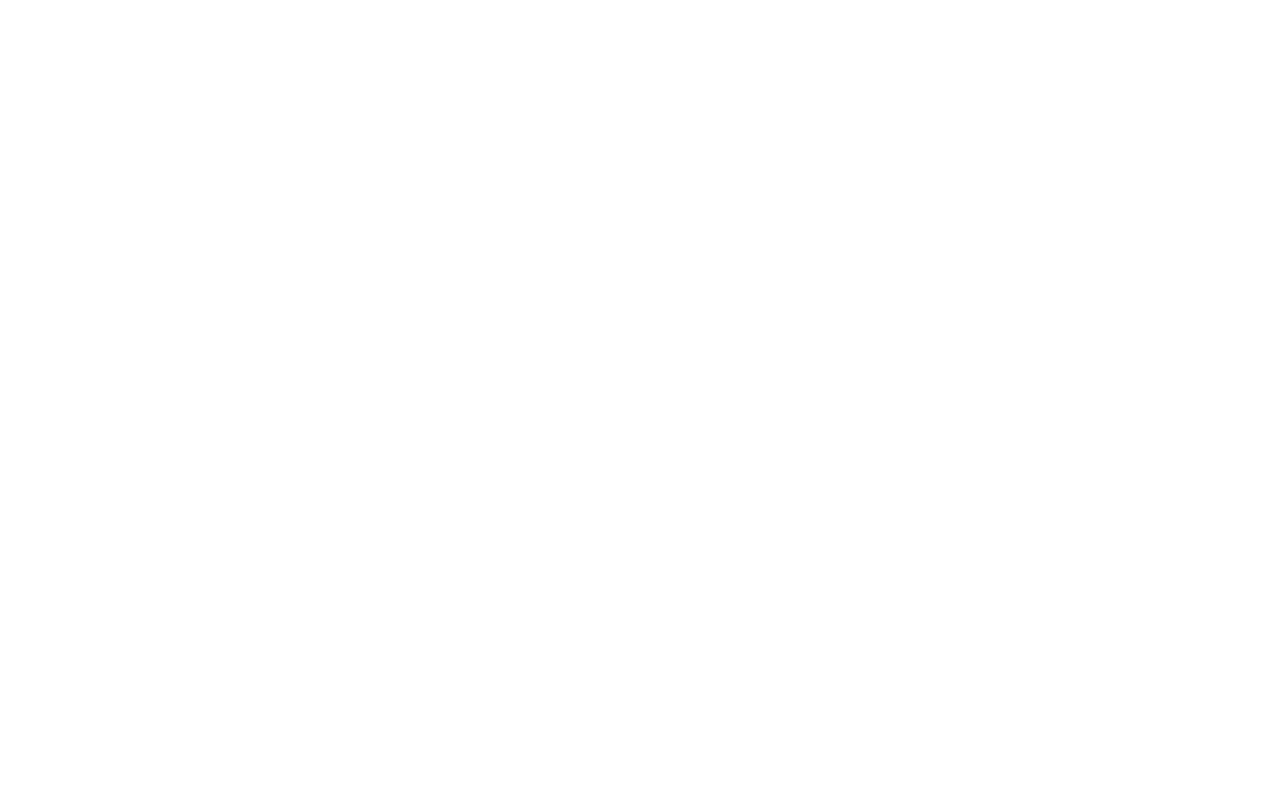
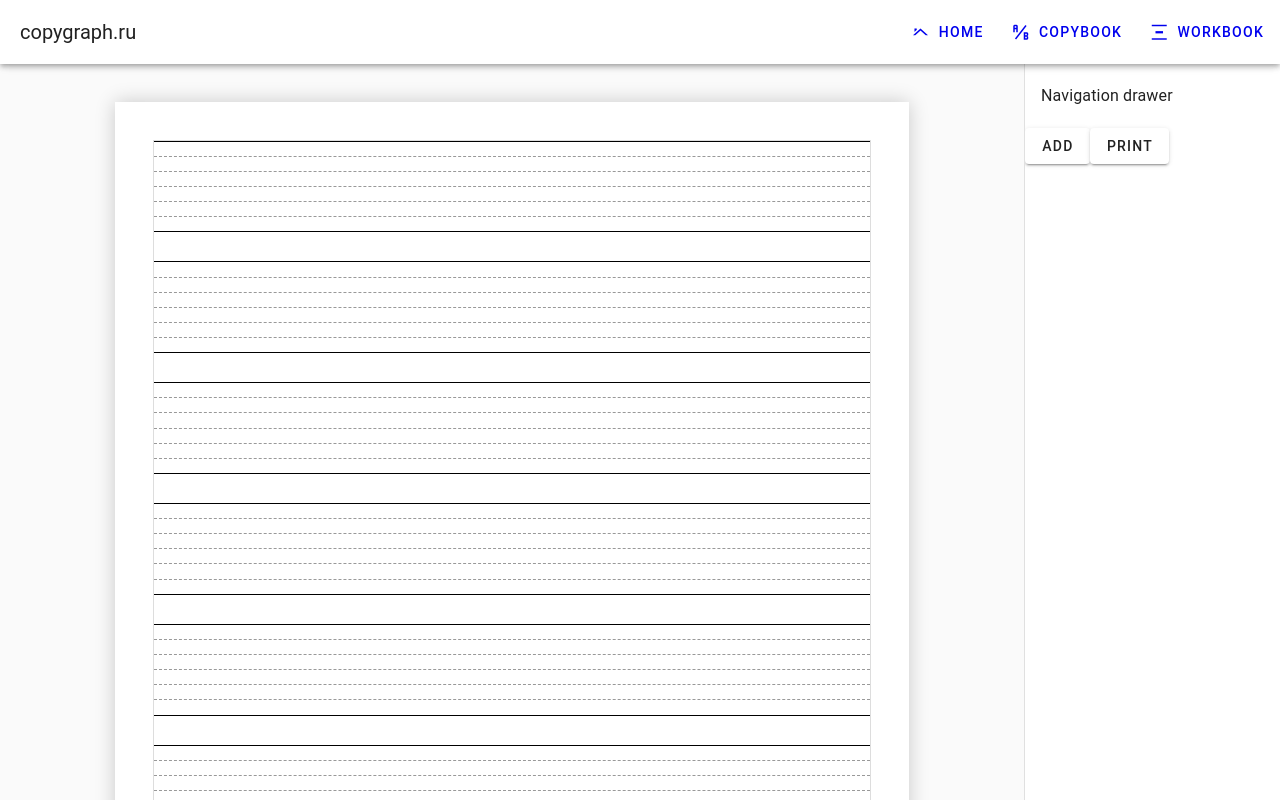
Before and after one commit to Loac/copygraph.ru, a Vue app: page /workbook2 in a window 1280 px wide. Before the commit this address had no page. Shown: the top 800 px of the page. Built offline with nearby package versions, Linux system fonts and the light colour scheme.

Commit message:
Workbook2

```diff
--- /dev/null
+++ b/src/components/workbook2/TheWorkbook2.vue
@@ -0,0 +1,103 @@
+<template>
+  <div class="area">
+    <div class="workbook">
+      <div class="page">
+        <div class="worksheet">
+          <div class="layer" :style="layerStyle(rhythmDelay)">
+            <div class="bar" v-for="index in 10" :key="index">
+              <div class="line" v-for="(beat, index) in rhythm" :style="lineStyle(beat)" :key="index"></div>
+            </div>
+          </div>
+          <div class="layer" :style="layerStyle(rhythm2Delay)">
+            <div class="bar" v-for="index in 10" :key="index">
+              <div class="line2" v-for="(beat, index) in rhythm2" :style="lineStyle(beat)" :key="index"></div>
+            </div>
+          </div>
+        </div>
+      </div>
+    </div>
+  </div>
+</template>
+
+<script setup lang="ts">
+  let fractionHeight: number = 2;
+
+  // Равный интервал.
+  // let rhythmDelay: number = 4;
+  // let rhythm: Array<number> = [6,2,2,2,2];
+  // let rhythm2Delay: number = 2;
+  // let rhythm2: Array<number> = [2, 12];
+
+  // С уменьшенный интервал.
+  // let rhythmDelay: number = 3;
+  // let rhythm: Array<number> = [5,2,2,2,2];
+  // let rhythm2Delay: number = 1;
+  // let rhythm2: Array<number> = [1, 12];
+
+  // С увеличенный интервал.
+  let rhythmDelay: number = 6;
+  let rhythm: Array<number> = [8,2,2,2,2];
+  let rhythm2Delay: number = 4;
+  let rhythm2: Array<number> = [4, 12];
+
+  // rhythm, beat, tempo, pulse, meter
+
+  const layerStyle = (delay: number) => {
+    return {
+      marginTop: (fractionHeight * delay - fractionHeight) * -1 + 'mm'
+    }
+  }
+
+  const lineStyle = (beat: number) => {
+    return {
+      height: fractionHeight + 'mm',
+      marginTop: (fractionHeight * beat - fractionHeight) + 'mm'
+    }
+  }
+
+</script>
+
+<style scoped>
+  .workbook {
+    .area * {
+      box-sizing: border-box;
+    }
+
+    .page {
+      position: relative;
+      background: white;
+      box-shadow: var(--cg-page-shadow);
+      height: var(--cg-page-height);
+      padding: var(--cg-page-indent);
+      width: var(--cg-page-width);
+    }
+
+    .worksheet {
+      position: relative;
+      border: 1px solid #ddd;
+      width: 100%;
+      height: 100%;
+    }
+
+    .layer {
+      position: absolute;
+      width: 100%;
+    }
+
+    .line {
+      border-top: 1px dashed #999999;
+    }
+
+    .line2 {
+      border-top: 1px solid #000000;
+    }
+
+    .bar:nth-child(1n) {
+      background: rgba(0, 200, 0, .0);
+    }
+    .bar:nth-child(2n) {
+      background: rgba(200, 0, 0, .0);
+    }
+  }
+
+</style>
--- /dev/null
+++ b/src/components/workbook2/WbLayer.vue
@@ -0,0 +1,15 @@
+<template>
+  <v-text-field
+    label="Value"
+    v-model.number="model"
+  ></v-text-field>
+</template>
+
+<script setup lang="ts">
+  import { defineModel } from "vue";
+  const model = defineModel();
+</script>
+
+<style scoped>
+
+</style>
--- a/src/router/index.ts
+++ b/src/router/index.ts
@@ -24,6 +24,11 @@
         name: 'Workbook',
         component: () => import('@/views/WorkbookView.vue'),
       },
+      {
+        path: 'workbook2',
+        name: 'Workbook2',
+        component: () => import('@/views/Workbook2View.vue'),
+      },
     ],
   },
 ]
--- /dev/null
+++ b/src/views/Workbook2View.vue
@@ -0,0 +1,46 @@
+<template>
+  <TheWorkbook2 />
+
+  <v-navigation-drawer location="right">
+    <v-list>
+      <v-list-item title="Navigation drawer"></v-list-item>
+    </v-list>
+
+    <v-btn @click="addLayer">Add</v-btn>
+    <v-btn @click="printLayers">Print</v-btn>
+
+    <div class="layers">
+      <div class="layer" v-for="(layer, index) in layers" :key="index">
+        <WbLayer v-model="layers[index].value" />
+      </div>
+    </div>
+
+  </v-navigation-drawer>
+</template>
+
+<script setup lang="ts">
+  import TheWorkbook2 from "@/components/workbook2/TheWorkbook2.vue";
+  import {ref} from "vue";
+  import WbLayer from "@/components/workbook2/WbLayer.vue";
+
+  class Layer {
+    value: number = 0;
+  }
+
+  const arr: Array<Layer> = [];
+  const layers = ref(arr);
+
+  const addLayer = () => {
+    layers.value.push(new Layer());
+  }
+
+  const printLayers = () => {
+    for (let index in arr) {
+      console.log(arr[index]);
+    }
+  }
+</script>
+
+<style scoped>
+
+</style>
```
